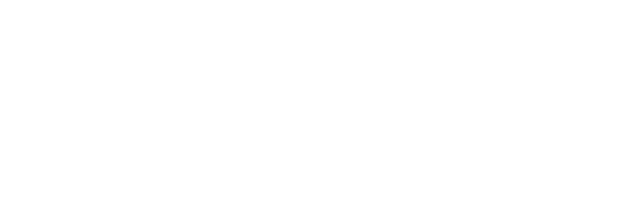
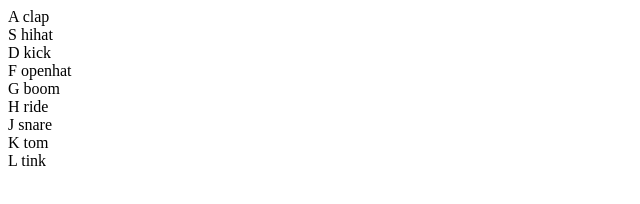
Before and after one commit to glowen18/js30_01_drumkit, a plain HTML site: page index.html in a window 1280 px wide. Shown: the whole page, without its empty margins (0-640 px from the left). Drawn offline with Linux system fonts and the light colour scheme.

Commit message:
added data-keys html

```diff
--- a/index.html
+++ b/index.html
@@ -6,6 +6,44 @@
     <link rel="stylesheet" href="style.css">
   </head>
   <body>
+    <div class="keys">
+      <div data-key="65" class="key">
+        <kd>A</kd>
+        <span class="sound">clap</span>
+      </div>
+      <div data-key="83" class="key">
+        <kd>S</kd>
+        <span class="sound">hihat</span>
+      </div>
+      <div data-key="68" class="key">
+        <kd>D</kd>
+        <span class="sound">kick</span>
+      </div>
+      <div data-key="70" class="key">
+        <kd>F</kd>
+        <span class="sound">openhat</span>
+      </div>
+      <div data-key="71" class="key">
+        <kd>G</kd>
+        <span class="sound">boom</span>
+      </div>
+      <div data-key="72" class="key">
+        <kd>H</kd>
+        <span class="sound">ride</span>
+      </div>
+      <div data-key="74" class="key">
+        <kd>J</kd>
+        <span class="sound">snare</span>
+      </div>
+      <div data-key="75" class="key">
+        <kd>K</kd>
+        <span class="sound">tom</span>
+      </div>
+      <div data-key="76" class="key">
+        <kd>L</kd>
+        <span class="sound">tink</span>
+      </div>
+    </div>
 
     <script type="text/javascript" src="app.js"></script>
   </body>
```
